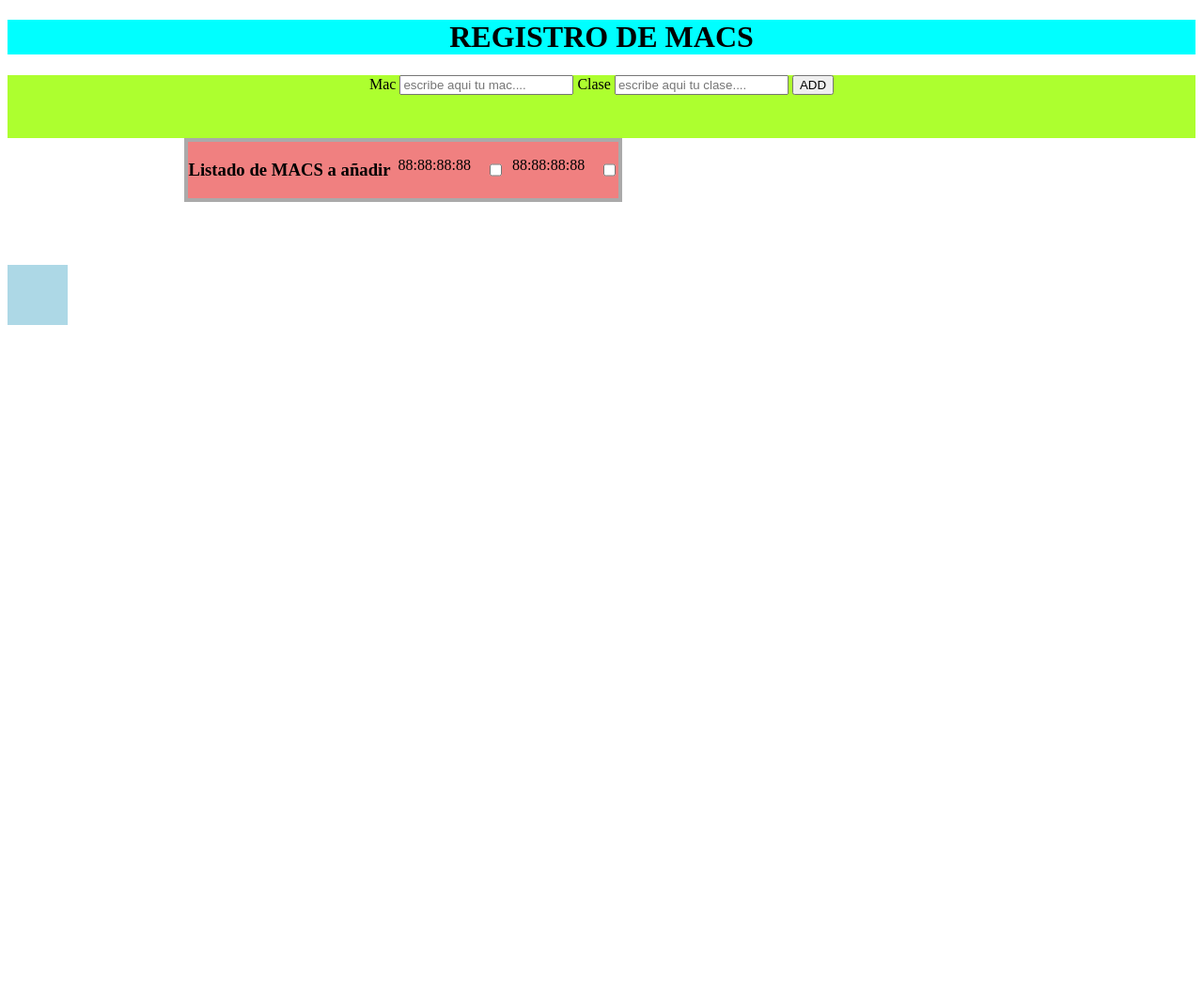
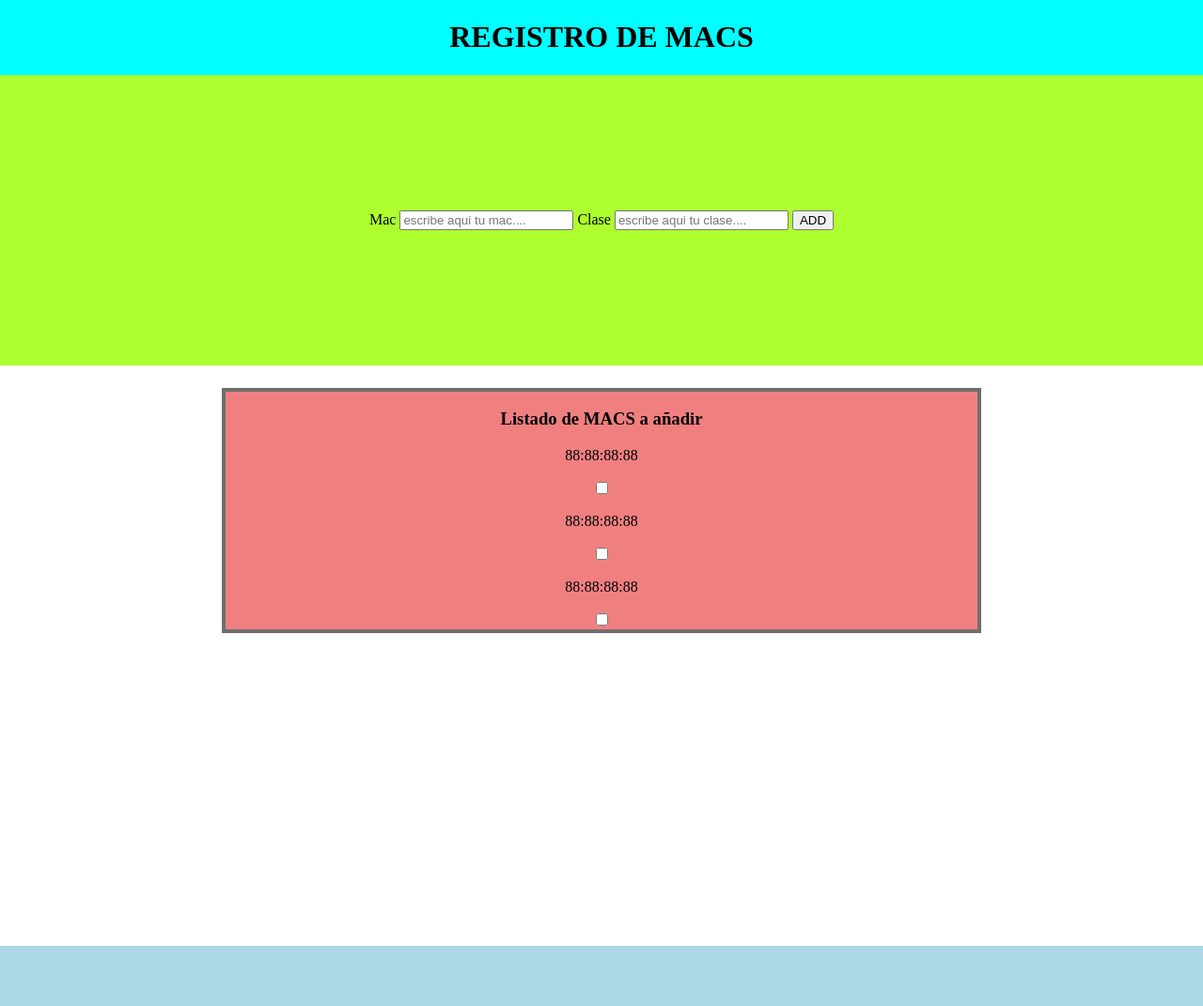
Before and after one commit to MCarmen96/MCarmen_InterfaceDesing, a plain HTML site: page ActividadPrueba/Index.html in a window 1280 px wide. Shown: the whole page at 94% size. Before the commit the page ends 800 px from the top, so only its background shows below. Drawn offline with Linux system fonts and the light colour scheme.

Commit message:
estructuraMejorada

```diff
--- a/ActividadPrueba/Index.html
+++ b/ActividadPrueba/Index.html
@@ -37,6 +37,9 @@
                 <p>88:88:88:88</p>
                 <label for=""></label>
                 <input type="checkbox">
+                <p>88:88:88:88</p>
+                <label for=""></label>
+                <input type="checkbox">
 
             </div>
 
@@ -46,11 +49,11 @@
 
 
 
+    <footer>
+
+    </footer>
+
+</body>
 
 
-</body>
-<footer>
-
-</footer>
-
 </html>
--- a/ActividadPrueba/styleIndex.css
+++ b/ActividadPrueba/styleIndex.css
@@ -1,3 +1,11 @@
+body{
+    margin: 0;
+    display: flex;
+    flex-direction: column;
+    min-height: 100%;
+
+}
+
 header{
     text-align: center;
     background-color: aqua;
@@ -11,25 +19,27 @@ header{
     text-align: center;
     background-color: greenyellow;
     grid-column: 1/4;
+    padding: 9rem;
 }
 
 .box-macs{
     background-color: lightcoral;
-    border: 0.3rem solid rgb(170, 170, 170);
+    border: 0.3rem solid rgb(110, 110, 110);
     text-align: center;
-    grid-column:1/3;
-    grid-row: 2/2;
+    grid-column:2/3;
+    grid-row: 2/3;
     margin: auto;
     overflow-y: scroll;
-    display:flex ;
+    display:block;
     gap: 0.5rem;
+    width: 50rem;
 }
 
 footer{
 
 
     background-color: lightblue;
-    width: 4rem;
+    width:auto;
     height: 4rem;
 
 }
```
